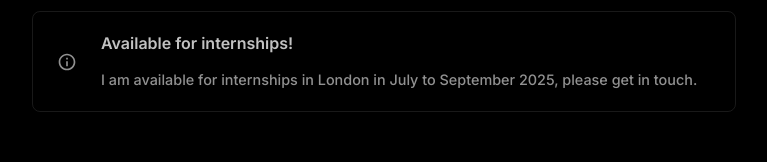
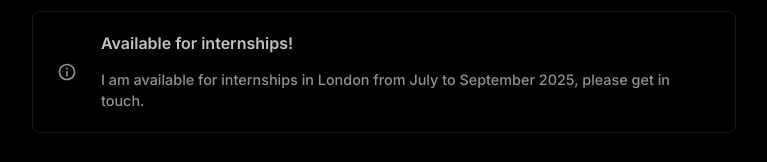
Before and after one commit to sd0e/portfolio, a Next.js app: page /about in a window 1280 px wide. Shown: the part 420-582 px from the top of the page, without its empty margins (256-1023 px from the left). Built offline with nearby package versions, Linux system fonts and the light colour scheme.

Commit message:
Update About page

```diff
--- a/pages/about.tsx
+++ b/pages/about.tsx
@@ -19,7 +19,7 @@ export default function Home() {
       </Head>
       <p className={inter.className}>I am an 18-year-old Computing student at Imperial College London and software engineer; I love developing tools which help people achieve tasks more easily.</p>
       <p className={inter.className} style={{ marginTop: '1.5rem' }}>I am based in the UK, having previously lived in Sydney and Hong Kong.</p>
-      <InfoBox Title="Available for internships!" Description="I am available for internships in London in July to September 2025, please get in touch." />
+      <InfoBox Title="Available for internships!" Description="I am available for internships in London from July to September 2025, please get in touch." />
     </Layout>
   )
 }
```
